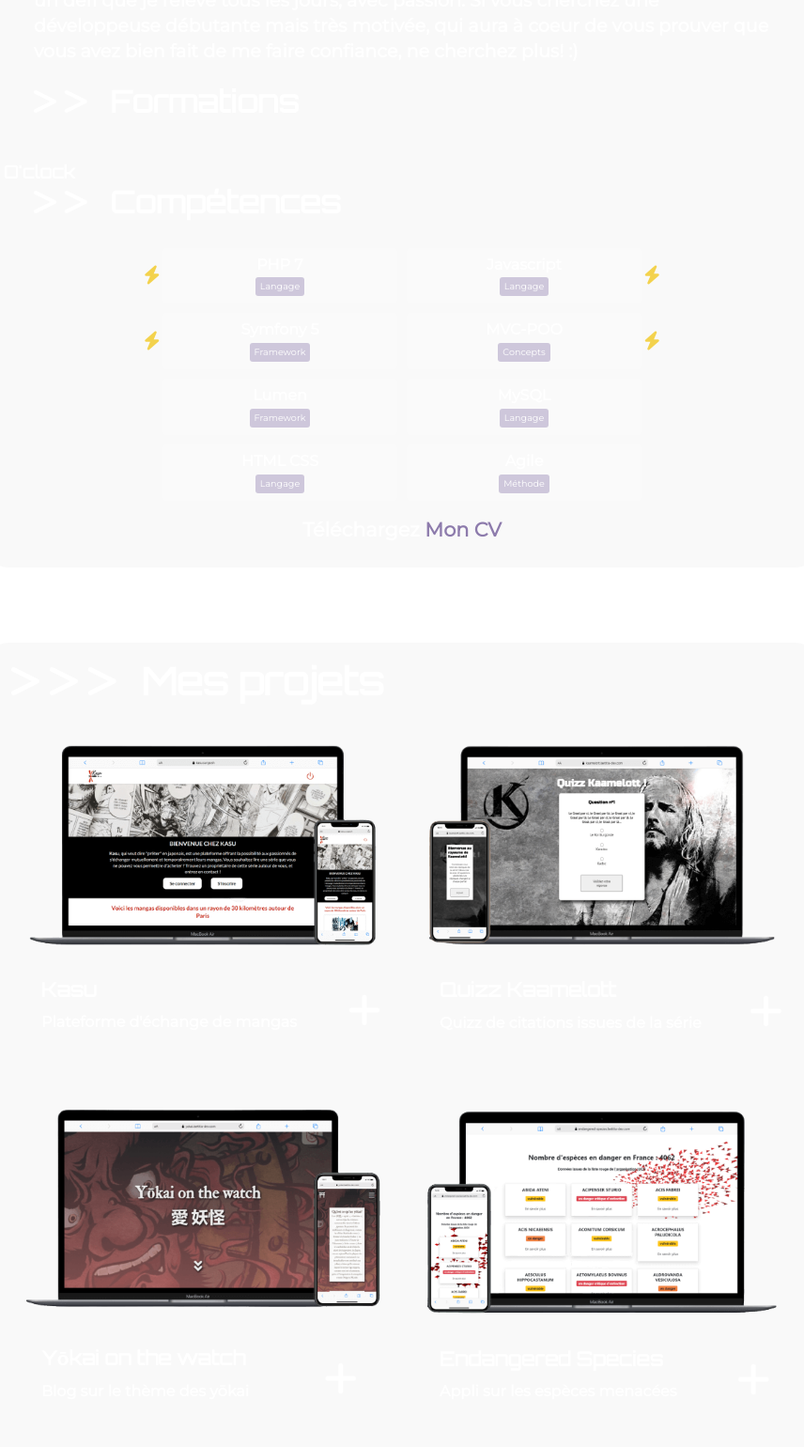
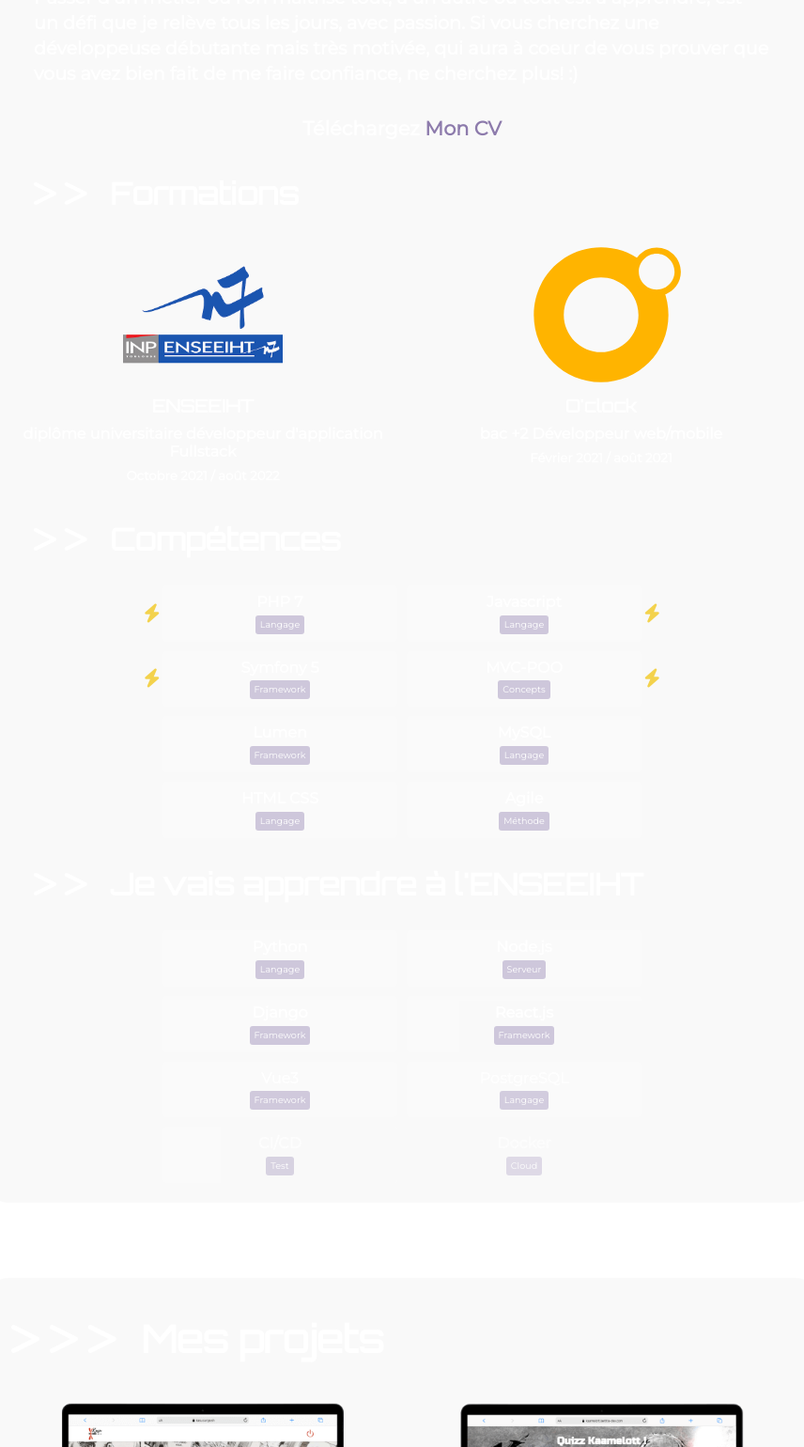
Before and after one commit to Listeriaa/portfolio, a website: page index.html in a window 1280 px wide. Shown: the part 1260-2800 px from the top of the page at 94% size, without its empty margins (212-1068 px from the left). Drawn offline with nearby package versions, Linux system fonts and the light colour scheme.

Commit message:
before autoprefixer

```diff
--- a/css/style.scss
+++ b/css/style.scss
@@ -230,6 +230,42 @@ header {
 
         }
     }
+
+    .presentation__formation {
+        display : flex;
+        flex-direction: column;
+        @include tablet {
+            flex-direction: row;
+            justify-content: space-around;
+        }
+
+        .formation__element {
+            text-align: center;
+            &:first-child {
+                padding-bottom: 1rem;
+            }
+            h4 {
+                padding : 0.5rem 0;
+            }
+
+            div {
+                display: flex;
+                flex-direction: column;
+                flex-wrap: wrap;
+                align-items: center;
+                img {
+                    width :40%;
+
+                }
+            }
+            @include tablet {
+                width:50%;
+                img {
+                    width: 50%;
+                }
+            }
+        }
+    }
     .presentation__skills{
 
         .presentation__skills__list {
@@ -309,7 +345,7 @@ header {
     }
 }
 .section__title {
-    padding: 0px 1rem 1.5rem 0.5rem;
+    padding: 1.5rem 1rem 1.5rem 0.5rem;
     font-size:1.3rem;
     @include larger-mobile {
         font-size: 1.5rem;
--- a/index.html
+++ b/index.html
@@ -74,6 +74,14 @@
 						<p>Passer d'un métier où l'on maîtrise tout, à un autre où tout est à apprendre, est un défi que je relève tous les jours, avec passion.
 							Si vous cherchez une développeuse débutante mais
 							<strong>très motivée</strong>, qui aura à coeur de vous prouver que vous avez bien fait de me faire confiance, ne cherchez plus! :)</p>
+							<div class="section__presentation__links">
+								<a class="link--hover" target="_blank" href="./download/CV.pdf">
+									<span class="link__icon--first" data-hover="Téléchargez">Téléchargez</span>
+									<span class="link__icon--second" data-hover="Mon CV">
+										Mon CV
+									</span>
+								</a>
+							</div>
 						<h3 class="section__title presentation__section__title formation__title">
 							<span class="section__title__span">
 								<i class="fas fa-greater-than"></i>
@@ -81,12 +89,22 @@
 							</span>Formations
 						</h3>
 						<div class="presentation__formation">
-							<div class="formation__element">
-								<img src="" alt="">
-								<h3>O'clock</h3>
-								<h4></h4>
-							</div>
-
+							<a class="formation__element" target="blank" href="https://www.enseeiht.fr/fr/index.html">
+								<div>
+									<img src="images/N7.png" alt="">
+									<h3>ENSEEIHT</h3>
+									<h4>diplôme universitaire développeur d'application Fullstack</h4>
+									<h5>Octobre 2021 / août 2022</h5>
+								</div>
+							</a>
+							<a class="formation__element" target="blank" href="https://oclock.io/formations/developpeur-web">
+								<div >
+									<img src="images/logo.svg" alt="">
+									<h3>O'clock</h3>
+									<h4>bac +2 Développeur web/mobile</h4>
+									<h5>Février 2021 / août 2021</h5>
+								</div>
+							</a>
 						</div>
 						<h3 class="section__title presentation__section__title comp__title">
 							<span class="section__title__span">
@@ -184,14 +202,100 @@
 								</li>
 							</ul>
 						</div>
-						<div class="section__presentation__links">
-							<a class="link--hover" target="_blank" href="./download/CV.pdf">
-								<span class="link__icon--first" data-hover="Téléchargez">Téléchargez</span>
-								<span class="link__icon--second" data-hover="Mon CV">
-									Mon CV
-								</span>
-							</a>
+
+						<h3 class="section__title presentation__section__title tolearn__title">
+							<span class="section__title__span">
+								<i class="fas fa-greater-than"></i>
+								<i class="fas fa-greater-than"></i>
+							</span>Je vais apprendre à l'ENSEEIHT
+						</h3>
+						<div class="presentation__skills">
+							<ul class="presentation__skills__list">
+								<li>
+									<div class="presentation__skills_element">
+										<div class="presentation__skills__element_name">
+											Python
+										</div>
+										<div class="presentation__skills__element_tag">
+											Langage
+										</div>
+									</div>
+								</li>
+								<li>
+									<div class="presentation__skills_element">
+										<div class="presentation__skills__element_name">
+											Node.js
+										</div>
+										<div class="presentation__skills__element_tag">
+											Serveur
+										</div>
+									</div>
+								</li>
+
+								<li>
+									<div class="presentation__skills_element">
+										<div class="presentation__skills__element_name">
+										Django
+										</div>
+										<div class="presentation__skills__element_tag">
+											Framework
+										</div>
+									</div>
+								</li>
+								<li>
+									<div class="presentation__skills_element">
+										<div class="presentation__skills__element_name">
+											React.js
+										</div>
+										<div class="presentation__skills__element_tag">
+											Framework
+										</div>
+									</div>
+								</li>
+								<li>
+									<div class="presentation__skills_element">
+										<div class="presentation__skills__element_name">
+											Vue3
+										</div>
+										<div class="presentation__skills__element_tag">
+											Framework
+										</div>
+									</div>
+								</li>
+								<li>
+									<div class="presentation__skills_element">
+										<div class="presentation__skills__element_name">
+											PostgreSQL
+										</div>
+										<div class="presentation__skills__element_tag">
+											Langage
+										</div>
+									</div>
+								</li>
+								<li>
+									<div class="presentation__skills_element">
+										<div class="presentation__skills__element_name">
+											CI/CD
+										</div>
+										<div class="presentation__skills__element_tag">
+											Test
+										</div>
+									</div>
+								</li>
+
+								<li>
+									<div class="presentation__skills_element">
+										<div class="presentation__skills__element_name">
+											Docker
+										</div>
+										<div class="presentation__skills__element_tag">
+											Cloud
+										</div>
+									</div>
+								</li>
+							</ul>
 						</div>
+
 					</div>
 				</section>
 				<section id="projects" class="section section__projects">
```
Also changed, not shown: css/style.css, images/N7.png (added), images/logo.svg (added), images/oclockmin.png (added), 1 other file.
